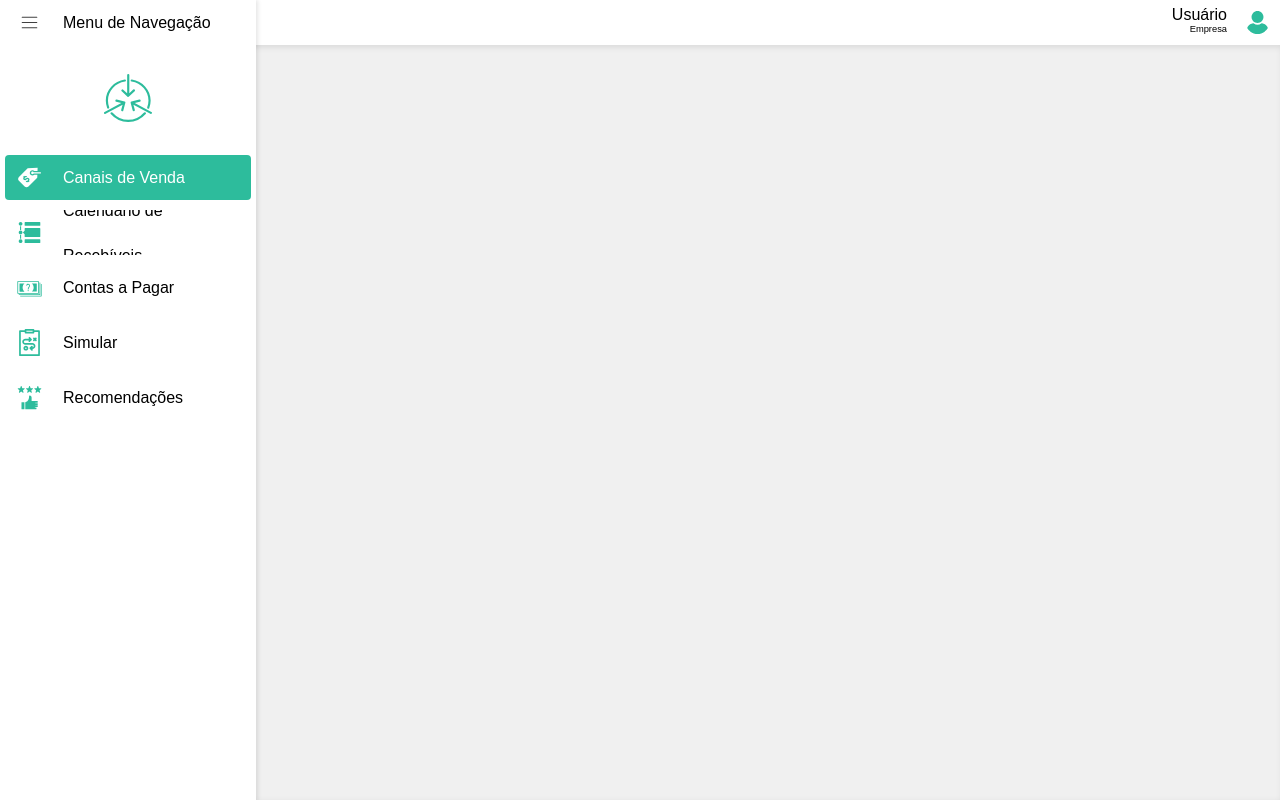
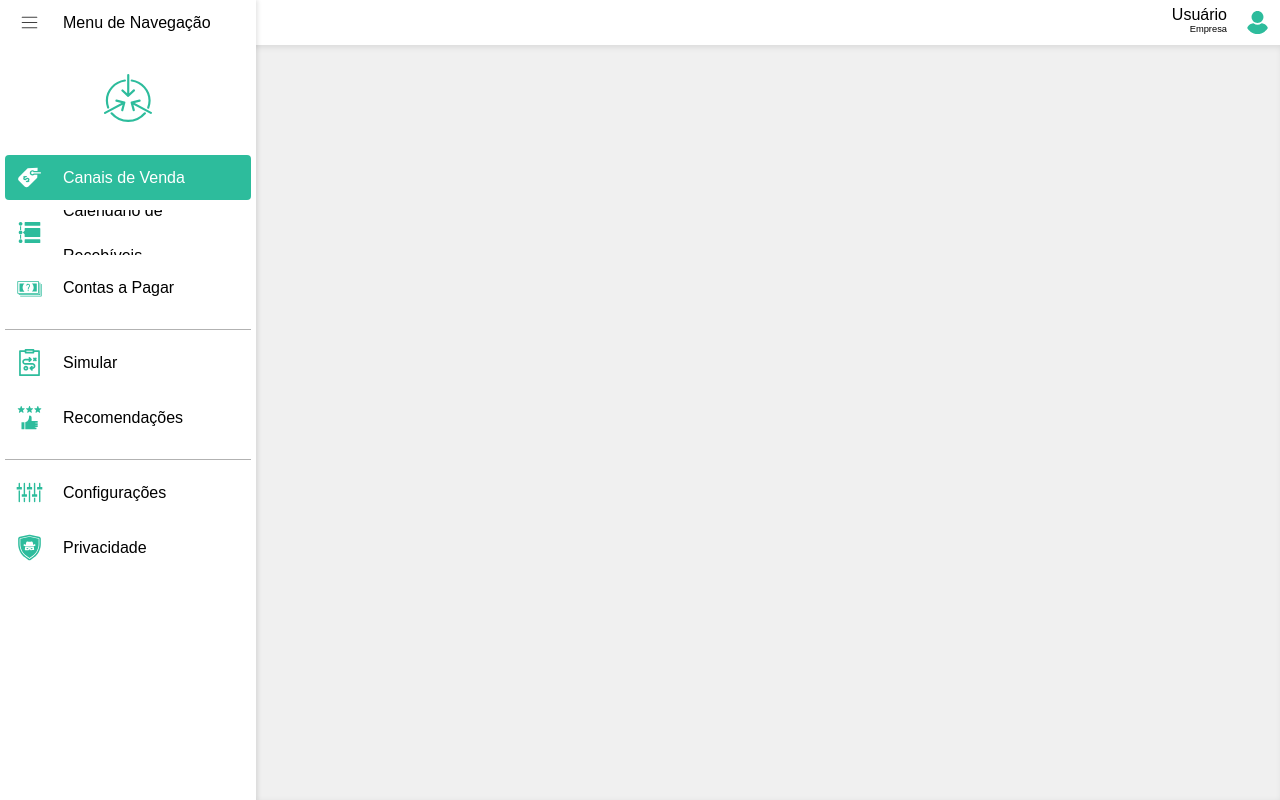
Before and after one commit to lucaspdp/omni-wallet-front, a React (Create React App) app: page /dashboard in a window 1280 px wide. Built offline with nearby package versions, Linux system fonts and the light colour scheme.

Commit message:
All Menu Itens implemented
Created all MenuItens for the dashboard and their fragments!

```diff
--- a/src/components/SideMenu/index.tsx
+++ b/src/components/SideMenu/index.tsx
@@ -4,7 +4,7 @@ import HamburguerMenuImg from '../../assets/img/icons/ham.menu.thin.svg';
 import MenuItem from './MenuItem';
 import { ISideMenuItem } from './ISideMenuItem';
 
-import { Container, MenuBrand, BrandContainer } from './styles';
+import { Container, MenuBrand, BrandContainer, MenuItemSeparator } from './styles';
 import { SvgIconStyle } from '../../styles/global';
 
 type SideMenuProps = {
@@ -16,6 +16,7 @@ type SideMenuProps = {
   };
   selectedItem: string;
   onMenuItemClick: (id: string) => void;
+  separatorAfter?: string[];
 };
 
 export default function SideMenu(props: SideMenuProps) {
@@ -77,7 +78,8 @@ export default function SideMenu(props: SideMenuProps) {
         </BrandContainer>
       </MenuBrand>
 
-      {menuItens.map((item) => (
+      {menuItens.map((item) => {
+        const retItem = [
           <MenuItem
             key={item._id}
             isSelected={props.selectedItem === item._id}
@@ -87,14 +89,21 @@ export default function SideMenu(props: SideMenuProps) {
             iconSize={'70%'}
             iconColor={'var(--primary-color)'}
             onClickFn={() => {
-            if (sideMenuExpansionTimeout != 0) {
+              if (sideMenuExpansionTimeout !== 0) {
                 cancelSideMenuExpansion();
               }
 
               props.onMenuItemClick(item._id);
             }}
-        ></MenuItem>
-      ))}
+          />,
+        ];
+
+        if (props.separatorAfter?.includes(item._id)) {
+          retItem.push(<MenuItemSeparator />);
+        }
+        return retItem;
+      })}
+
     </Container>
   );
 }
--- a/src/components/SideMenu/styles.tsx
+++ b/src/components/SideMenu/styles.tsx
@@ -42,3 +42,10 @@ export const BrandContainer = styled.div<ContainerProps>`
     margin-top: -2px;
   }
 `;
+
+
+export const MenuItemSeparator = styled.div`
+  height: 10px;
+  border-bottom: 1px solid rgba(0,0,0,0.3);
+  margin-bottom: 10px;
+`;
--- /dev/null
+++ b/src/pages/Dashboard/fragments/ConfigurationFragment.tsx
@@ -0,0 +1,5 @@
+import React from 'react';
+
+export default function ConfigurationFragment() {
+  return (<div>Configurações</div>);
+}
--- a/src/pages/Dashboard/fragments/DashboardFragments.tsx
+++ b/src/pages/Dashboard/fragments/DashboardFragments.tsx
@@ -1,14 +1,20 @@
 import React from 'react';
+// Icons
 import SaleChannelIcon from '../../../assets/img/icons/sales.svg';
 import TimelineIcon from '../../../assets/img/icons/timeline.svg';
 import BillsIcon from '../../../assets/img/icons/bill.svg';
 import SimulationIcon from '../../../assets/img/icons/plan.ahead.svg';
 import RecommendationIcon from '../../../assets/img/icons/recomendation.svg';
+import ConfigurationIcon from '../../../assets/img/icons/configuration.svg';
+import PrivacyIcon from '../../../assets/img/icons/privacy.svg';
+// Fragments
 import SalesChannelFragment from './SalesChannelFragment';
 import IncomeTimelineFragment from './IncomeTimelineFragment';
 import SimulationFragment from './SimulationFragment';
 import BillsFragment from './BillsFragment';
 import RecommendationFragment from './RecommendationFragment';
+import ConfigurationFragment from './ConfigurationFragment';
+import PrivacyFragment from './PrivacyFragment';
 
 export const DashboardFragments = asFragment({
   // Sale Channel
@@ -35,11 +41,23 @@ export const DashboardFragments = asFragment({
     label: 'Simular',
     fragment: <SimulationFragment />,
   },
-  //Recommendation
+  // Recommendation
   Recommendations: {
     icon: RecommendationIcon,
     label: 'Recomendações',
     fragment: <RecommendationFragment />,
+  },
+  // -- Separator
+  // Configuration
+  Configuration: {
+    icon: ConfigurationIcon,
+    label: 'Configurações',
+    fragment: <ConfigurationFragment />,
+  },
+  Privacy: {
+    icon: PrivacyIcon,
+    label: 'Privacidade',
+    fragment: <PrivacyFragment />,
   },
 });
 
--- /dev/null
+++ b/src/pages/Dashboard/fragments/PrivacyFragment.tsx
@@ -0,0 +1,5 @@
+import React from 'react';
+
+export default function PrivacyFragment() {
+  return (<div>Privacidade</div>);
+}
--- a/src/pages/Dashboard/index.tsx
+++ b/src/pages/Dashboard/index.tsx
@@ -3,6 +3,12 @@ import { Container, Header, Body, SideMenu, BodyShadowFx } from './styles';
 import { DashboardFragments } from './fragments/DashboardFragments';
 
 export default function Dashboard() {
+
+  const separatorAfter : (keyof typeof DashboardFragments)[] = [
+    'Bills',
+    'Recommendations'
+  ];
+
   const [selectedItem, setSelectedItem] = useState<keyof typeof DashboardFragments>('SalesChannel');
   return (
     <Container>
@@ -11,6 +17,7 @@ export default function Dashboard() {
         selectedItem={selectedItem as string}
         onMenuItemClick={(id: string) => setSelectedItem(id as keyof typeof DashboardFragments)}
         items={DashboardFragments}
+        separatorAfter={separatorAfter}
       ></SideMenu>
       <Body>{DashboardFragments[selectedItem].fragment}</Body>
       <BodyShadowFx />
```
Also changed, not shown: src/assets/img/icons/configuration.svg (added), src/assets/img/icons/privacy.svg (added). Lines whose indentation alone changed are shown as unchanged.
